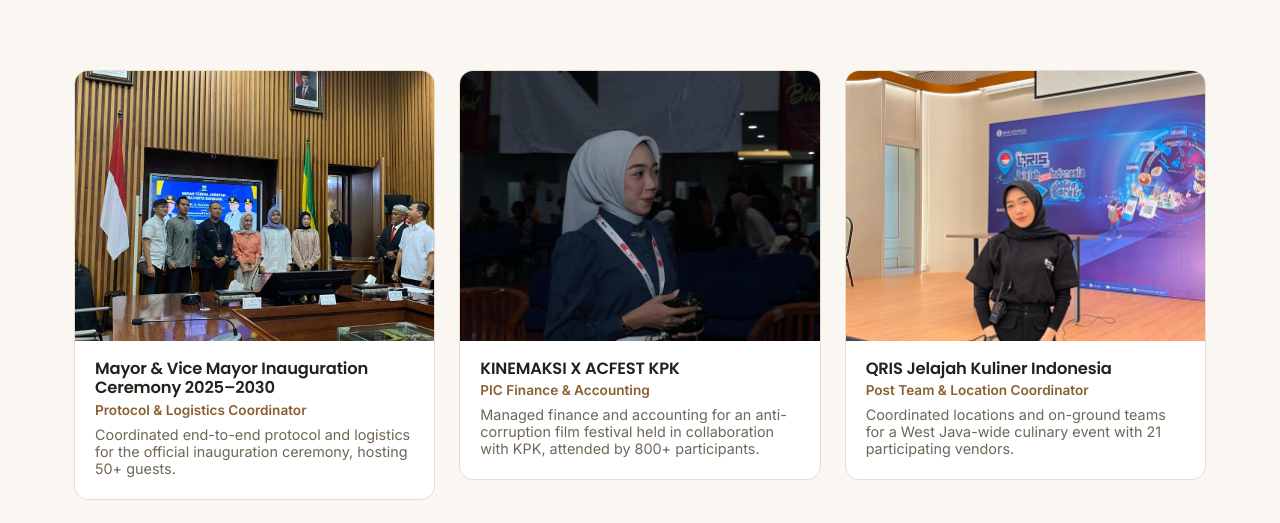
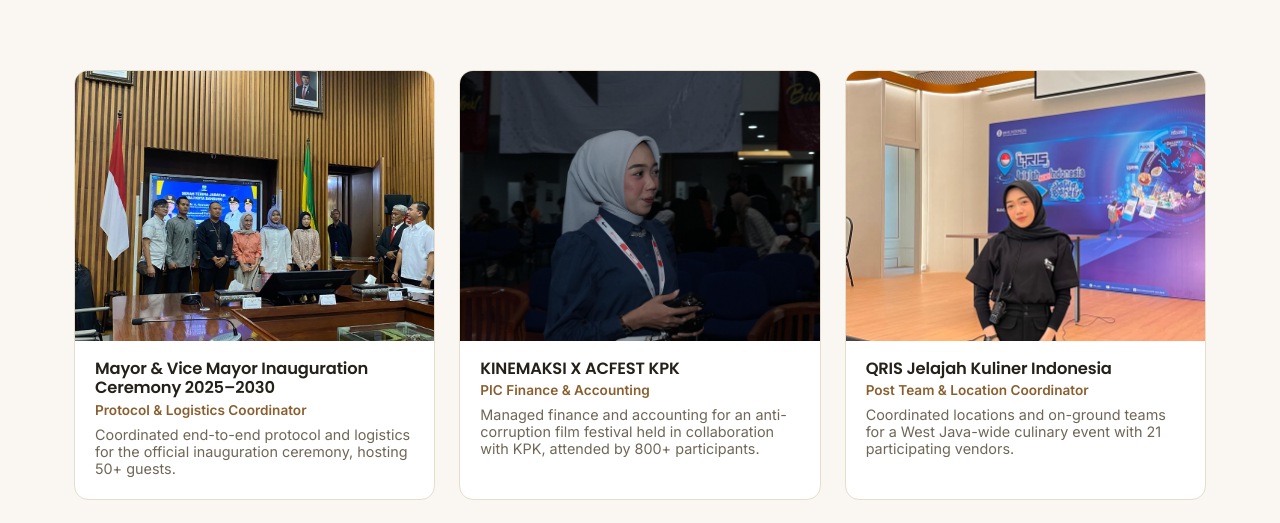
Before and after one commit to AT1NG/portofolioaisyahmahla, a React (Vite) app: page /#/portfolio in a window 1280 px wide. Shown: the part 336-859 px from the top of the page. Built offline with nearby package versions, Linux system fonts and the light colour scheme.

Commit message:
Make gallery cards equal height within each row
.gallery-item was a plain block inside the Reveal wrapper div, so it
never filled the wrapper's grid-stretched height — cards with longer
titles/descriptions ended up visibly taller than their row-mates.

```diff
--- a/src/pages/Portfolio.css
+++ b/src/pages/Portfolio.css
@@ -12,8 +12,10 @@
   border: 1px solid var(--color-border);
   background: var(--color-surface);
   padding: 0;
-  display: block;
+  display: flex;
+  flex-direction: column;
   width: 100%;
+  height: 100%;
   transition: transform 0.22s ease, box-shadow 0.22s ease;
 }
 
@@ -26,6 +28,7 @@
 .gallery-thumb {
   aspect-ratio: 4 / 3;
   overflow: hidden;
+  flex-shrink: 0;
 }
 
 .gallery-thumb img {
@@ -41,6 +44,9 @@
 
 .gallery-caption {
   padding: 18px 20px 22px;
+  flex: 1;
+  display: flex;
+  flex-direction: column;
 }
 
 .gallery-caption h3 {
```
